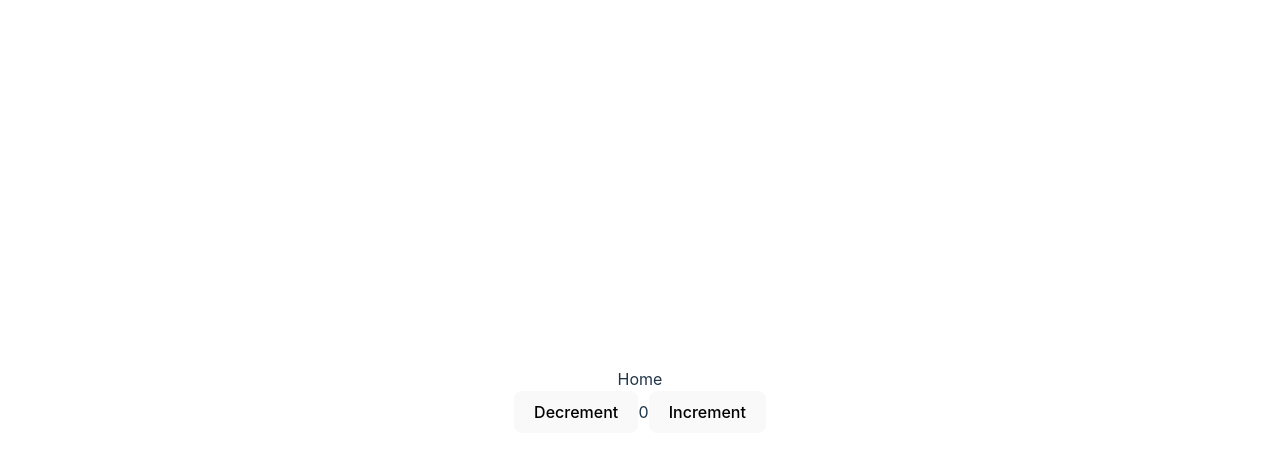
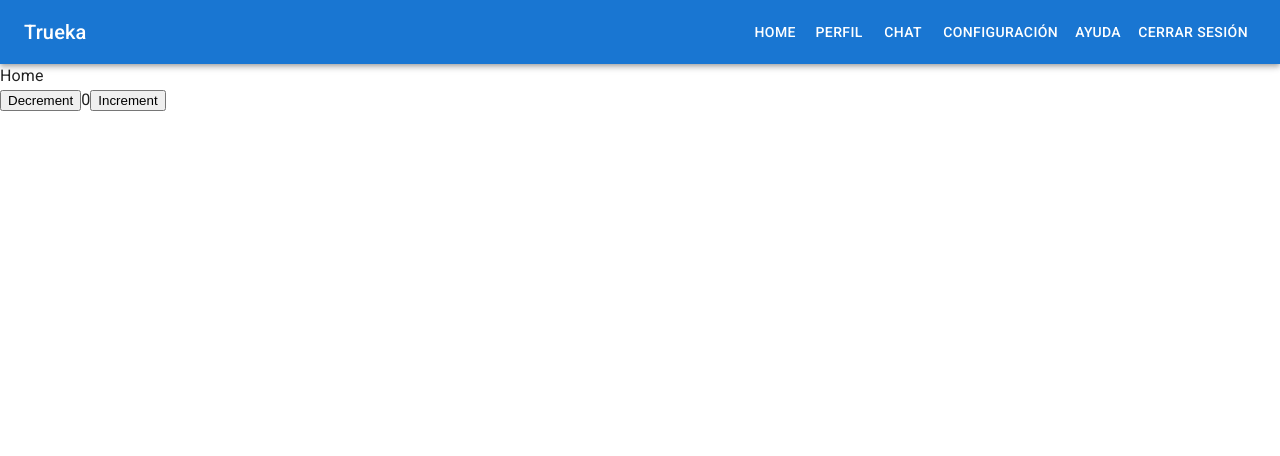
Before and after one commit to No-Country/s9-12-t-nest-react, a React (Vite) app in the folder client/: page / in a window 1280 px wide. Shown: the top 456 px of the page. Built offline with nearby package versions, Linux system fonts and the light colour scheme.

Commit message:
primer estructura de navbar responsive

```diff
--- a/client/package.json
+++ b/client/package.json
@@ -12,6 +12,8 @@
   "dependencies": {
     "@emotion/react": "^11.11.1",
     "@emotion/styled": "^11.11.0",
+    "@fontsource/roboto": "^5.0.4",
+    "@mui/icons-material": "^5.13.7",
     "@mui/material": "^5.13.6",
     "@reduxjs/toolkit": "^1.9.5",
     "react": "^18.2.0",
--- a/client/src/App.jsx
+++ b/client/src/App.jsx
@@ -1,10 +1,17 @@
-import './App.css'
+//import './App.css'
+import NavBar from './components/Navbar/Navbar'
 import AppRouter from './routes/AppRouter'
+
+
+//import NavBar from "./components/Navbar/Navbar";
 
 function App () {
   return (
     <>
+      <NavBar />
+
       <AppRouter />
+
     </>
   )
 }
--- /dev/null
+++ b/client/src/components/Navbar/NavListDrawer.jsx
@@ -0,0 +1,36 @@
+import { Box } from "@mui/system";
+import { Divider, List, ListItem, ListItemButton, ListItemIcon, ListItemText } from "@mui/material"
+import InboxIcon from "@mui/icons-material/Inbox";
+import DraftsIcon from "@mui/icons-material/Drafts";
+
+export default function NavListDrawer({ navLinks }) {
+    return (
+        <Box sx={{ width: 250 }}>
+
+            <nav>
+                <List>
+                    {
+                        navLinks.map(item => (
+                            <ListItem disablePadding key={item.title}>
+
+                                <ListItemButton component="a" href={item.path}>
+                                    <ListItemIcon>
+                                        {item.icono}
+                                    </ListItemIcon>
+                                    <ListItemText>{item.title}</ListItemText>
+
+
+                                </ListItemButton>
+
+
+                            </ListItem>
+
+                        ))
+
+                    }
+
+                </List>
+            </nav>
+        </Box>
+    )
+}
--- /dev/null
+++ b/client/src/components/Navbar/Navbar.jsx
@@ -0,0 +1,64 @@
+import { AppBar, Box, Button, Drawer, IconButton, Toolbar, Typography } from "@mui/material";
+import NavListDrawer from "./NavListDrawer";
+import { useState } from "react";
+import MenuIcon from "@mui/icons-material/Menu";
+//import HomeIcon from "@mui/icons-material/HomeIcon"
+//import StarIcon from './star.svg';
+import InboxIcon from "@mui/icons-material/Inbox"
+import DraftsIcon from "@mui/icons-material/Drafts"
+
+const navLinks = [
+  {
+   icono: <InboxIcon />, title: "Home" , path:"#"
+  },
+  {
+    icono: <DraftsIcon />, title: "Perfil" , path:"#perfil"
+  },
+  {
+    icono: <DraftsIcon />, title: "Chat" , path:"#chat"
+  },
+  {
+    icono: <DraftsIcon />, title: "Configuración" , path:"#configuracion"
+  },
+  {
+    icono: <DraftsIcon />, title: "Ayuda" , path:"#ayuda"
+  },
+  {
+    icono: <DraftsIcon />, title: "Cerrar Sesión" , path:"#cerrarsesion"
+  }
+
+]
+
+export default function NavBar() {
+
+  const [open, setOpen] = useState(false)
+
+  return (
+    <>
+
+      <AppBar position="static">
+        <Toolbar>
+          <IconButton color="inherit" size="large" onClick={() => setOpen(true)} sx={{display: {xs:"flex",sm:"none"}}}>
+            <MenuIcon />
+          </IconButton>
+          <Typography variant="h6" sx={{flexGrow:1}}>Trueka</Typography>
+          <Box sx={{display: {xs:"none",sm:"block"}}}>
+          {
+            navLinks.map(item => (<Button color="inherit" key={item.title} component="a" href={item.path}>{item.title}</Button>))
+          }
+          </Box>
+
+        </Toolbar>
+      </AppBar>
+
+      {/* <Button variant="contained" onClick={() => setOpen(true)}>Open Drawer</Button> */}
+
+      <Drawer open={open} anchor="left" onClose={()=>setOpen(false)} sx={{display: {xs:"flex",sm:"none"}}}>
+        <NavListDrawer navLinks={navLinks} />
+      </Drawer>
+
+
+
+    </>
+  )
+}
--- a/client/src/main.jsx
+++ b/client/src/main.jsx
@@ -1,13 +1,22 @@
 import React from 'react'
 import ReactDOM from 'react-dom/client'
 import App from './App.jsx'
-import './index.css'
+
+import '@fontsource/roboto/300.css';
+import '@fontsource/roboto/400.css';
+import '@fontsource/roboto/500.css';
+import '@fontsource/roboto/700.css';
+
+
+//import './index.css'
 
 import { Provider } from 'react-redux'
 import { store } from './app/store.js'
+import { CssBaseline } from '@mui/material';
 
 ReactDOM.createRoot(document.getElementById('root')).render(
   <React.StrictMode>
+    <CssBaseline />
     <Provider store={store}>
       <App />
     </Provider>
```
Also changed, not shown: client/src/components/Navbar/Navbar.css (added), 1 other file (tests, documents, lock files or other folders).
